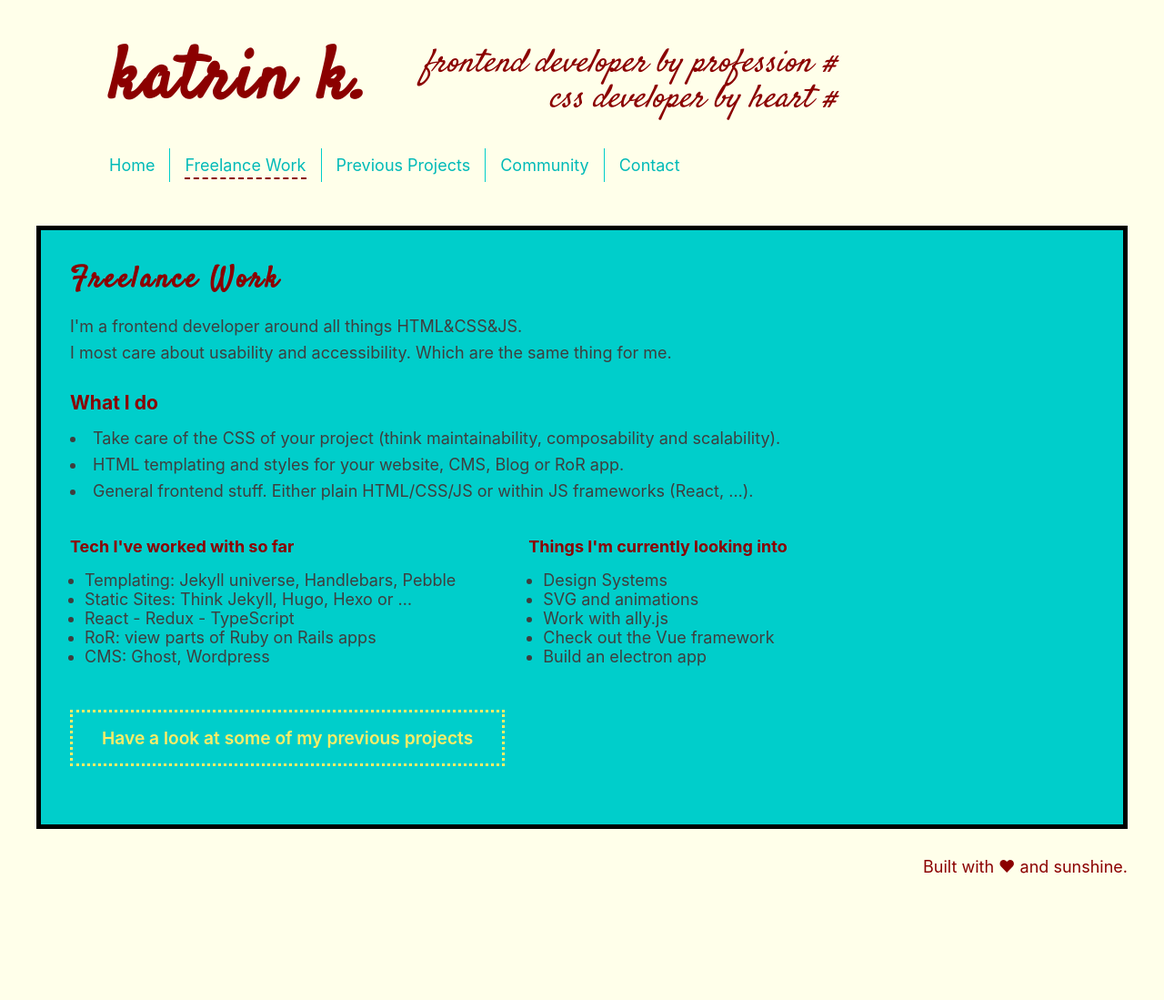
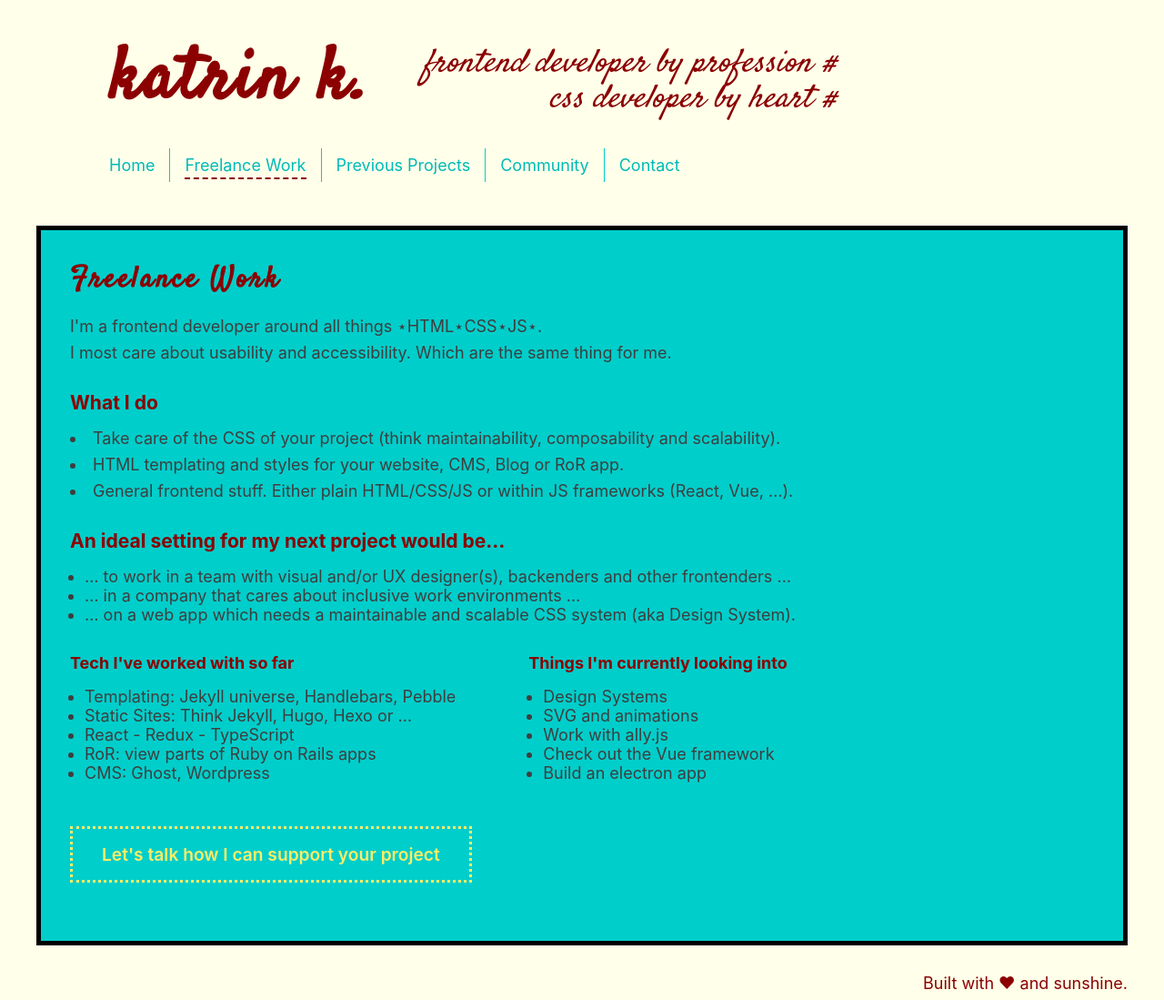
Before and after one commit to katrin-k/work-site, a Jekyll site: the page built from freelance/index.html, in a window 1280 px wide. Shown: the whole page at 91% size. Built offline with Jekyll 4.4.1, drawn with Linux system fonts in a browser that asks for light colours; before the commit the page ends 971 px from its top, so only the background shows below that.

Commit message:
Add next project to freelance page

```diff
--- a/freelance/index.html
+++ b/freelance/index.html
@@ -6,14 +6,21 @@ permalink: /freelance/
 <main class="card">
 
   <h2>Freelance Work</h2>
-  <p>I'm a frontend developer around all things HTML&CSS&JS.</p>
+  <p>I'm a frontend developer around all things &#8902;HTML&#8902;CSS&#8902;JS&#8902;.</p>
   <p>I most care about usability and accessibility. Which are the same thing for me.</p>
 
   <h3>What I do</h3>
   <ul class="activities-list">
     <li class="activities-item">Take care of the CSS of your project (think maintainability, composability and scalability).</li>
     <li class="activities-item">HTML templating and styles for your website, CMS, Blog or RoR app.</li>
-    <li class="activities-item">General frontend stuff. Either plain HTML/CSS/JS or within JS frameworks (React, …).</li>
+    <li class="activities-item">General frontend stuff. Either plain HTML/CSS/JS or within JS frameworks (React, Vue, …).</li>
+  </ul>
+
+  <h3>An ideal setting for my next project would be…</h3>
+  <ul class="tech-list">
+    <li>… to work in a team with visual and/or UX designer(s), backenders and other frontenders …</li>
+    <li>… in a company that cares about inclusive work environments …</li>
+    <li>… on a web app which needs a maintainable and scalable CSS system (aka Design System).</li>
   </ul>
 
   <div class="tech-stack">
@@ -27,7 +34,6 @@ permalink: /freelance/
         <li>CMS: Ghost, Wordpress</li>
       </ul>
     </div>
-
     <div class="stack-item">
       <h4>Things I'm currently looking into</h4>
       <ul class="tech-list">
@@ -41,7 +47,7 @@ permalink: /freelance/
   </div>
 
   <p class="cta-line">
-    <a href="/samples" class="cta-link">Have a look at some of my previous projects</a>
+    <a href="/contact" class="cta-link">Let's talk how I can support your project</a>
   </p>
 
 </main>
```
Also changed, not shown: index.html (+4 -4 lines).
